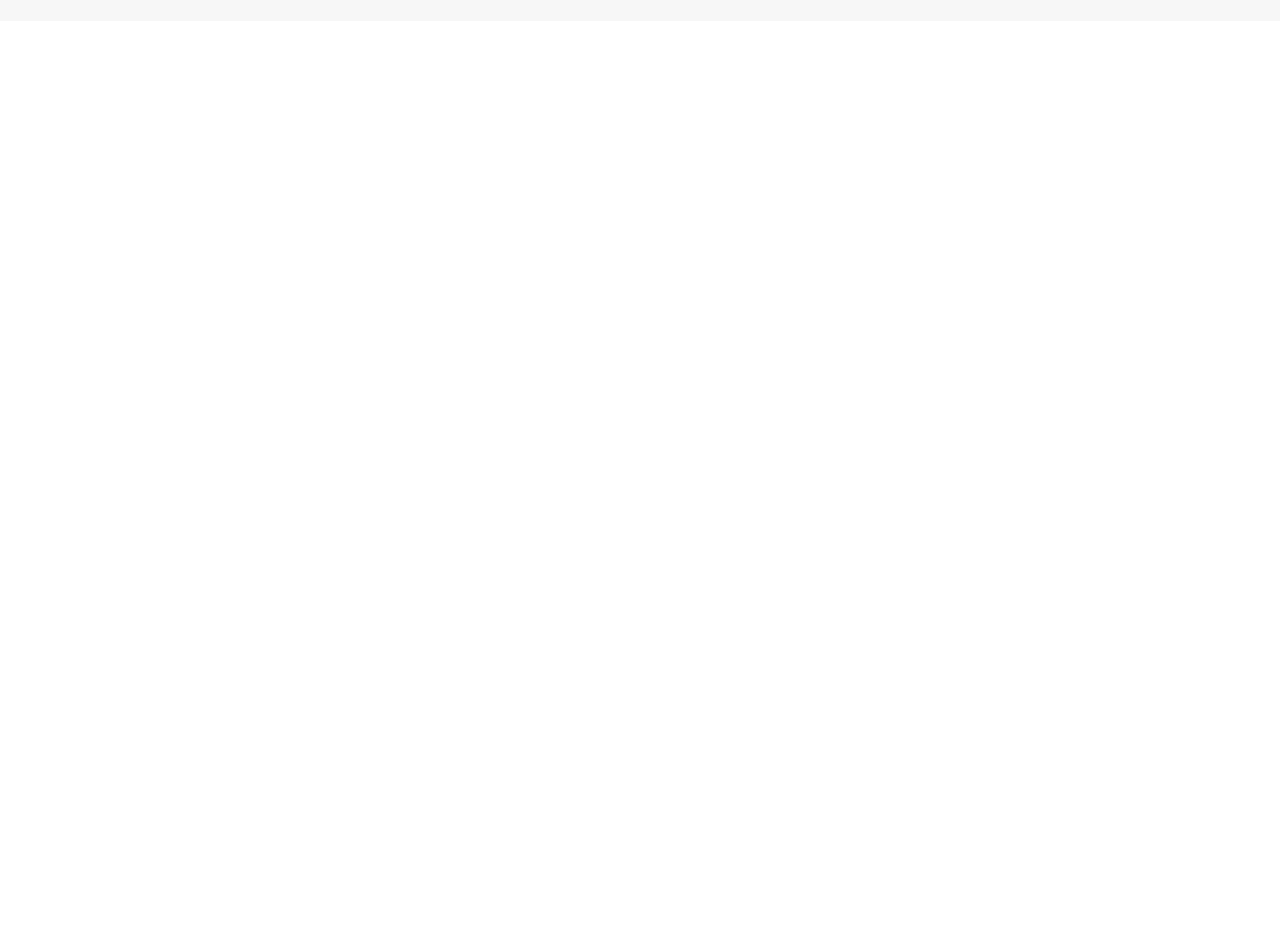
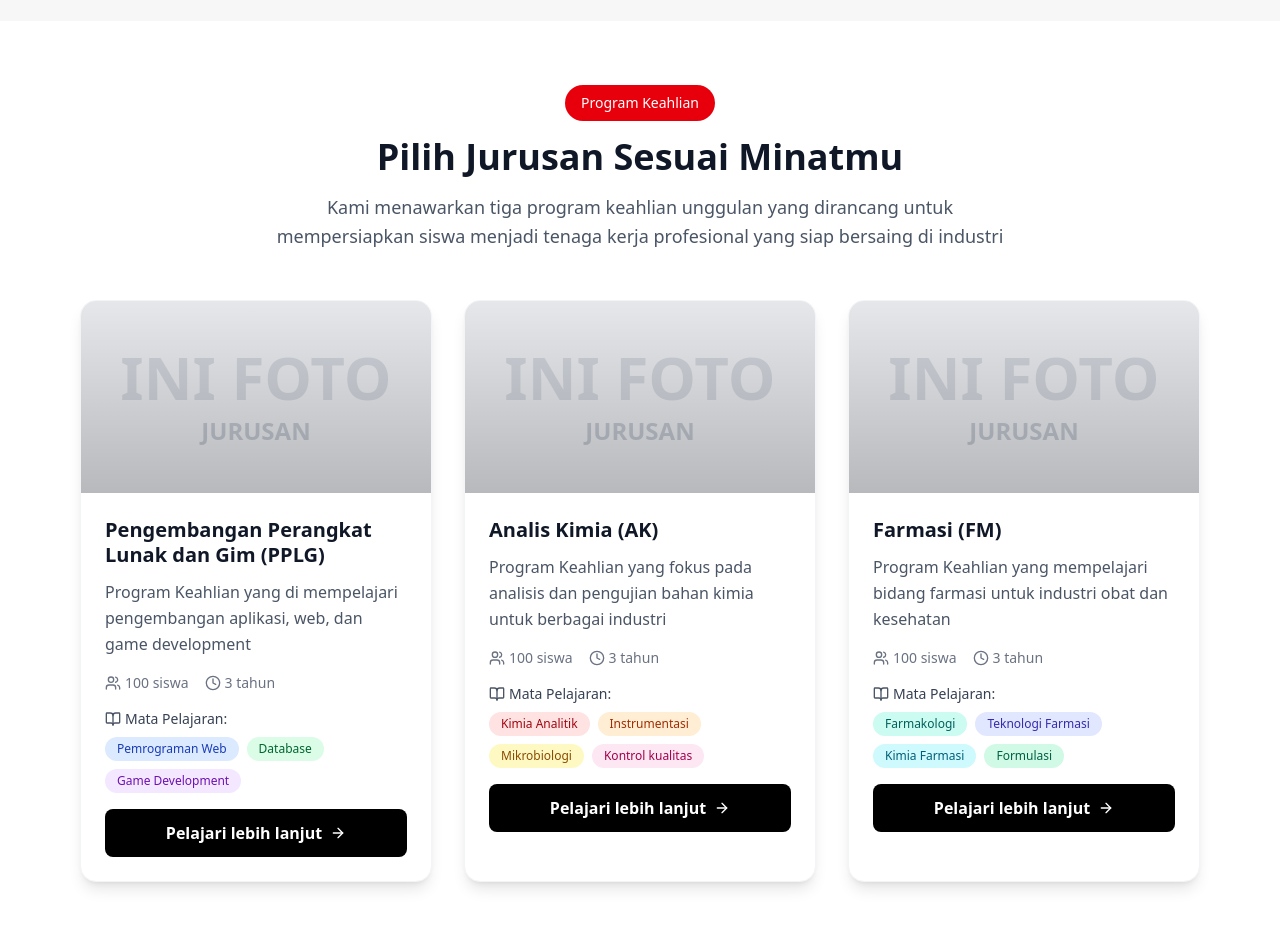
Before and after one commit to faturahaman/School-web-FE, a React (Vite) app: page / in a window 1280 px wide. Shown: the part 1860-2787 px from the top of the page. Before the commit the page ends 1881 px from the top, so only its background shows below. Built offline with nearby package versions, Linux system fonts and the light colour scheme.

Commit message:
menambahkan section jurusan

```diff
--- /dev/null
+++ b/src/components/ProgramKeahlianSection.jsx
@@ -0,0 +1,130 @@
+import { Users, Clock, BookOpen, ArrowRight } from "lucide-react";
+
+function ProgramKeahlianSection() {
+  const programs = [
+    {
+      id: 1,
+      title: "Pengembangan Perangkat Lunak dan Gim (PPLG)",
+      description: "Program Keahlian yang di mempelajari pengembangan aplikasi, web, dan game development",
+      students: "100 siswa",
+      duration: "3 tahun",
+      subjects: "Mata Pelajaran:",
+      tags: [
+        { name: "Pemrograman Web", color: "bg-blue-100 text-blue-800" },
+        { name: "Database", color: "bg-green-100 text-green-800" },
+        { name: "Game Development", color: "bg-purple-100 text-purple-800" }
+      ],
+      image: "/api/placeholder/280/200"
+    },
+    {
+      id: 2,
+      title: "Analis Kimia (AK)",
+      description: "Program Keahlian yang fokus pada analisis dan pengujian bahan kimia untuk berbagai industri",
+      students: "100 siswa",
+      duration: "3 tahun",
+      subjects: "Mata Pelajaran:",
+      tags: [
+        { name: "Kimia Analitik", color: "bg-red-100 text-red-800" },
+        { name: "Instrumentasi", color: "bg-orange-100 text-orange-800" },
+        { name: "Mikrobiologi", color: "bg-yellow-100 text-yellow-800" },
+        { name: "Kontrol kualitas", color: "bg-pink-100 text-pink-800" }
+      ],
+      image: "/api/placeholder/280/200"
+    },
+    {
+      id: 3,
+      title: "Farmasi (FM)",
+      description: "Program Keahlian yang mempelajari bidang farmasi untuk industri obat dan kesehatan",
+      students: "100 siswa",
+      duration: "3 tahun",
+      subjects: "Mata Pelajaran:",
+      tags: [
+        { name: "Farmakologi", color: "bg-teal-100 text-teal-800" },
+        { name: "Teknologi Farmasi", color: "bg-indigo-100 text-indigo-800" },
+        { name: "Kimia Farmasi", color: "bg-cyan-100 text-cyan-800" },
+        { name: "Formulasi", color: "bg-emerald-100 text-emerald-800" }
+      ],
+      image: "/api/placeholder/280/200"
+    }
+  ];
+
+  return (
+    <section className="py-16 px-4 md:px-8 lg:px-20 bg-white">
+      <div className="max-w-7xl mx-auto">
+        <div className="text-center mb-12">
+          <div className="inline-block bg-red-600 text-white px-4 py-2 rounded-full text-sm font-medium mb-4">
+            Program Keahlian
+          </div>
+          <h2 className="text-3xl md:text-4xl font-bold text-gray-900 mb-4">
+            Pilih Jurusan Sesuai Minatmu
+          </h2>
+          <p className="text-gray-600 text-lg max-w-3xl mx-auto leading-relaxed">
+            Kami menawarkan tiga program keahlian unggulan yang dirancang untuk
+            mempersiapkan siswa menjadi tenaga kerja profesional yang siap bersaing di industri
+          </p>
+        </div>
+
+        <div className="grid grid-cols-1 md:grid-cols-2 lg:grid-cols-3 gap-8">
+          {programs.map((program) => (
+            <div key={program.id} className="bg-white rounded-2xl shadow-lg hover:shadow-xl transition-all duration-300 overflow-hidden border border-gray-100">
+              {/* Image Placeholder */}
+              <div className="h-48 bg-gray-200 flex items-center justify-center relative overflow-hidden">
+                <div className="text-gray-400 text-center">
+                  <div className="text-6xl font-bold opacity-30 mb-2">INI FOTO</div>
+                  <div className="text-2xl font-semibold opacity-50">JURUSAN</div>
+                </div>
+                <div className="absolute inset-0 bg-gradient-to-t from-black/20 to-transparent"></div>
+              </div>
+
+              <div className="p-6">
+                <h3 className="text-xl font-bold text-gray-900 mb-3 leading-tight">
+                  {program.title}
+                </h3>
+
+                <p className="text-gray-600 mb-4 leading-relaxed">
+                  {program.description}
+                </p>
+
+                <div className="flex items-center gap-4 mb-4 text-sm text-gray-500">
+                  <div className="flex items-center gap-1">
+                    <Users className="w-4 h-4" />
+                    <span>{program.students}</span>
+                  </div>
+                  <div className="flex items-center gap-1">
+                    <Clock className="w-4 h-4" />
+                    <span>{program.duration}</span>
+                  </div>
+                </div>
+
+                <div className="mb-4">
+                  <div className="flex items-center gap-1 mb-2">
+                    <BookOpen className="w-4 h-4 text-gray-600" />
+                    <span className="text-sm font-medium text-gray-700">{program.subjects}</span>
+                  </div>
+
+                  <div className="flex flex-wrap gap-2">
+                    {program.tags.map((tag, index) => (
+                      <span
+                        key={index}
+                        className={`px-3 py-1 rounded-full text-xs font-medium ${tag.color}`}
+                      >
+                        {tag.name}
+                      </span>
+                    ))}
+                  </div>
+                </div>
+
+                <button className="w-full bg-black text-white font-semibold py-3 px-4 rounded-lg hover:bg-gray-800 transition-colors duration-300 flex items-center justify-center gap-2 group">
+                  Pelajari lebih lanjut
+                  <ArrowRight className="w-4 h-4 group-hover:translate-x-1 transition-transform duration-300" />
+                </button>
+              </div>
+            </div>
+          ))}
+        </div>
+      </div>
+    </section>
+  );
+}
+
+export default ProgramKeahlianSection;
--- a/src/layout/Hero.jsx
+++ b/src/layout/Hero.jsx
@@ -1,6 +1,7 @@
 import { GraduationCap, ArrowRight, Triangle } from "lucide-react";
 import Section from "./Section";
 import TentangKamiSection from "../components/TentangKamiSection";
+import ProgramKeahlianSection from "../components/ProgramKeahlianSection";
 
 function Hero() {
   const tentangKamiCards = [
@@ -112,6 +113,8 @@ function Hero() {
           <TentangKamiSection cards={tentangKamiCards} />
         </div>
       </section>
+      {/* Program Keahlian Section */}
+    <ProgramKeahlianSection />
     </>
   );
 }
```
